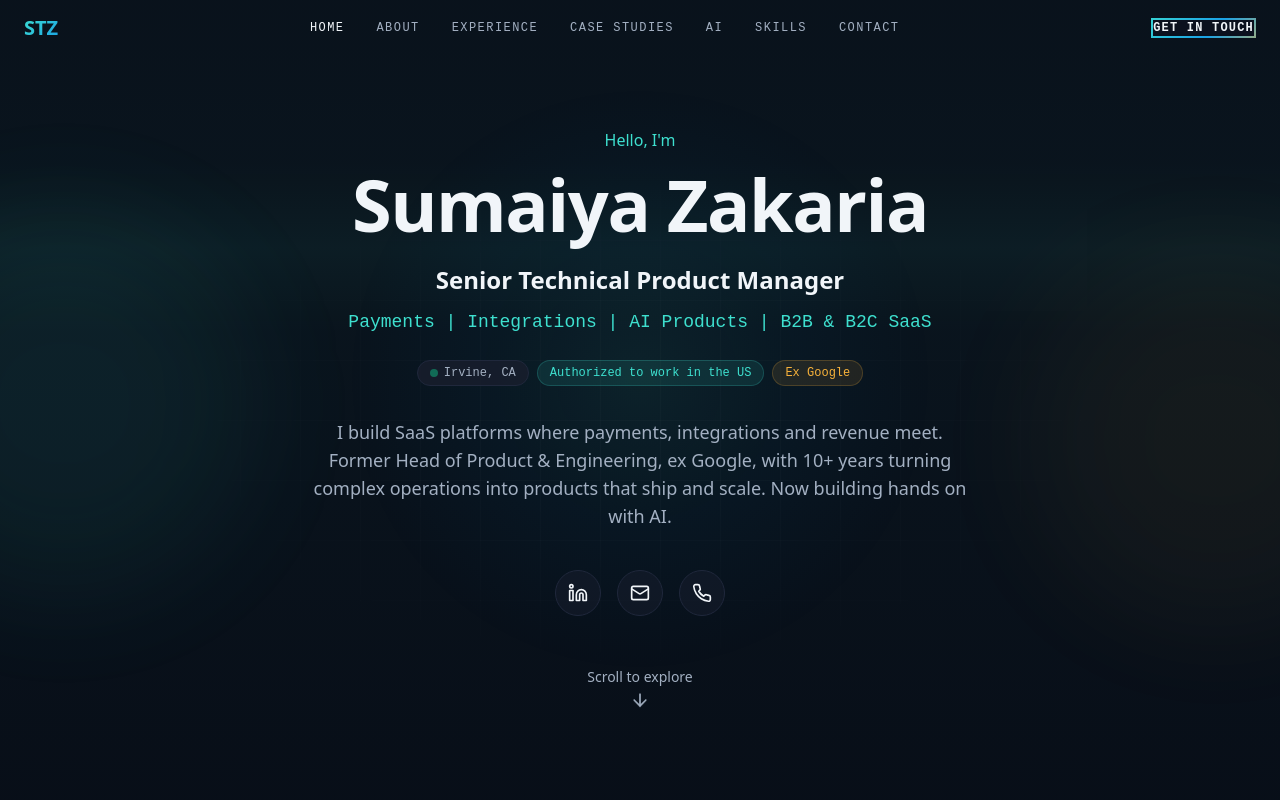
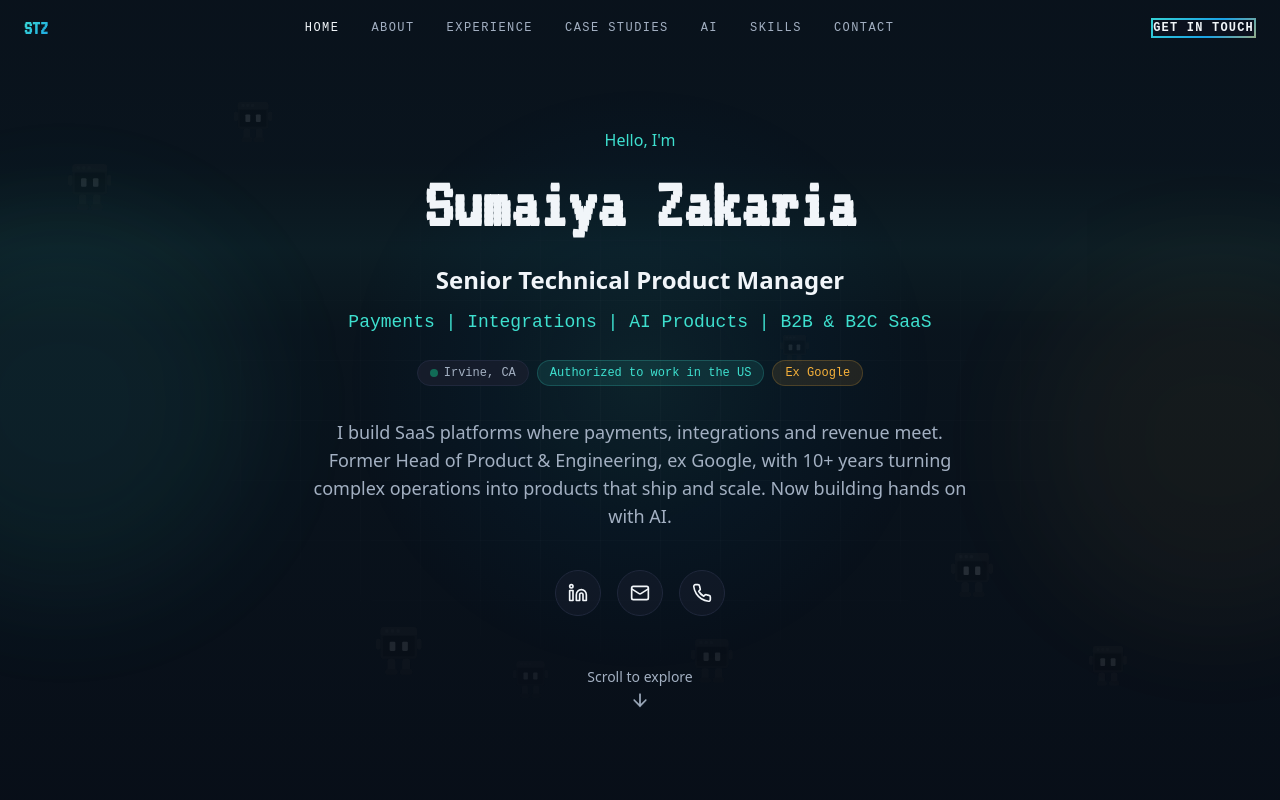
Before and after one commit to sumaiyat/sumaiyat.github.io, a React (Vite) app: page / in a window 1280 px wide. Shown: the top 800 px of the page. Built offline with nearby package versions, Linux system fonts and the light colour scheme; the HTML template or start-up script is replaced by a standard one.

Commit message:
Restore pixel headings with readable body text, bring back faint hero bots
Self-host VT323 via Fontsource instead of Google Fonts.

Co-Authored-By: Claude Opus 5.5 <noreply@anthropic.com>
Claude-Session: https://claude.ai/code/session_01B276Pq1XCbuBF7Yamjqu3b

```diff
--- a/package.json
+++ b/package.json
@@ -13,6 +13,7 @@
   "dependencies": {
     "@fontsource-variable/geist": "^5.3.0",
     "@fontsource-variable/geist-mono": "^5.3.0",
+    "@fontsource/vt323": "^5.3.0",
     "@hookform/resolvers": "^3.10.0",
     "@radix-ui/react-accordion": "^1.2.11",
     "@radix-ui/react-alert-dialog": "^1.1.14",
--- a/src/components/HeroSection.tsx
+++ b/src/components/HeroSection.tsx
@@ -1,5 +1,59 @@
 import { useEffect, useState } from "react";
 import { ArrowDown, Linkedin, Mail, Phone } from "lucide-react";
+
+// Pixel browser-bot: browser window body + eyes + arms + legs, like Vercel Ship
+const PixelBot = ({ size = 40, style }: { size?: number; style?: React.CSSProperties }) => {
+  return (
+    <svg
+      width={size}
+      height={size * 1.4}
+      viewBox="0 0 40 56"
+      fill="none"
+      style={style}
+    >
+      {/* Body - browser window */}
+      <rect x="4" y="0" width="32" height="28" rx="3" fill="#2a2a2a" />
+      {/* Top bar */}
+      <rect x="4" y="0" width="32" height="7" rx="3" fill="#3a3a3a" />
+      <rect x="4" y="4" width="32" height="3" fill="#3a3a3a" />
+      {/* Traffic dots */}
+      <rect x="8" y="2" width="3" height="3" rx="1" fill="#555" />
+      <rect x="13" y="2" width="3" height="3" rx="1" fill="#555" />
+      <rect x="18" y="2" width="3" height="3" rx="1" fill="#555" />
+      {/* Screen area */}
+      <rect x="6" y="8" width="28" height="18" rx="1" fill="#111" />
+      {/* Eyes - two vertical bars like || */}
+      <rect x="12" y="13" width="5" height="8" rx="1" fill="#e0e0e0" />
+      <rect x="23" y="13" width="5" height="8" rx="1" fill="#e0e0e0" />
+      {/* Left arm */}
+      <rect x="0" y="10" width="4" height="10" rx="2" fill="#3a3a3a" className="pixel-bot-arm-l" />
+      {/* Right arm */}
+      <rect x="36" y="10" width="4" height="10" rx="2" fill="#3a3a3a" className="pixel-bot-arm-r" />
+      {/* Left leg */}
+      <rect x="10" y="28" width="7" height="12" rx="2" fill="#3a3a3a" className="pixel-bot-leg-l" />
+      {/* Right leg */}
+      <rect x="23" y="28" width="7" height="12" rx="2" fill="#3a3a3a" className="pixel-bot-leg-r" />
+      {/* Feet */}
+      <rect x="8" y="37" width="11" height="5" rx="2" fill="#2a2a2a" className="pixel-bot-leg-l" />
+      <rect x="21" y="37" width="11" height="5" rx="2" fill="#2a2a2a" className="pixel-bot-leg-r" />
+    </svg>
+  );
+};
+
+const BOT_COUNT = 8;
+const BOTS = Array.from({ length: BOT_COUNT }, (_, i) => ({
+  id: i,
+  x: 5 + (i / BOT_COUNT) * 90 + (Math.random() * 8 - 4),
+  y: 10 + Math.random() * 75,
+  size: 28 + Math.random() * 20,
+  opacity: 0.06 + Math.random() * 0.08,
+  duration: 3.5 + Math.random() * 2,
+  delay: -(Math.random() * 3.5),
+  driftDuration: 20 + Math.random() * 20,
+  driftDelay: -(Math.random() * 20),
+}));
+
+
 
 export const HeroSection = () => {
   const [isVisible, setIsVisible] = useState(false);
@@ -38,6 +92,31 @@ export const HeroSection = () => {
 
       {/* Central radial glow */}
       <div className="hero-radial-glow absolute pointer-events-none" />
+
+      {/* Floating pixel bots */}
+      <div className="absolute inset-0 pointer-events-none overflow-hidden">
+        {BOTS.map((bot) => (
+          <div
+            key={bot.id}
+            className="absolute"
+            style={{
+              left: `${bot.x}%`,
+              top: `${bot.y}%`,
+              animation: `bot-drift ${bot.driftDuration}s ease-in-out infinite`,
+              animationDelay: `${bot.driftDelay}s`,
+            }}
+          >
+            <PixelBot
+              size={bot.size}
+              style={{
+                opacity: bot.opacity,
+                animation: `bot-waddle ${bot.duration}s ease-in-out infinite`,
+                animationDelay: `${bot.delay}s`,
+              }}
+            />
+          </div>
+        ))}
+      </div>
 
       <div className="container mx-auto px-6 py-32 relative z-10">
         <div className="max-w-4xl mx-auto text-center">
--- a/src/index.css
+++ b/src/index.css
@@ -1,5 +1,6 @@
 @import '@fontsource-variable/geist';
 @import '@fontsource-variable/geist-mono';
+@import '@fontsource/vt323';
 
 @tailwind base;
 @tailwind components;
@@ -51,7 +52,7 @@ All colors MUST be HSL.
     --shadow-card: 0 20px 40px -20px hsl(0 0% 0% / 0.5);
     --shadow-soft: 0 4px 20px hsl(0 0% 0% / 0.3);
 
-    --font-display: 'Geist Variable', system-ui, sans-serif;
+    --font-display: 'VT323', monospace;
     --font-body: 'Geist Variable', system-ui, sans-serif;
     --font-mono: 'Geist Mono Variable', monospace;
 
@@ -117,7 +118,6 @@ All colors MUST be HSL.
 
   h1, h2, h3, h4, h5, h6 {
     font-family: var(--font-display);
-    letter-spacing: -0.02em;
   }
 }
 
--- a/tailwind.config.ts
+++ b/tailwind.config.ts
@@ -14,7 +14,7 @@ export default {
     },
     extend: {
       fontFamily: {
-        display: ["Geist Variable", "system-ui", "sans-serif"],
+        display: ["VT323", "monospace"],
         body: ["Geist Variable", "system-ui", "sans-serif"],
         mono: ["Geist Mono Variable", "monospace"],
       },
```
Also changed, not shown: 1 other file (tests, documents, lock files or other folders).
